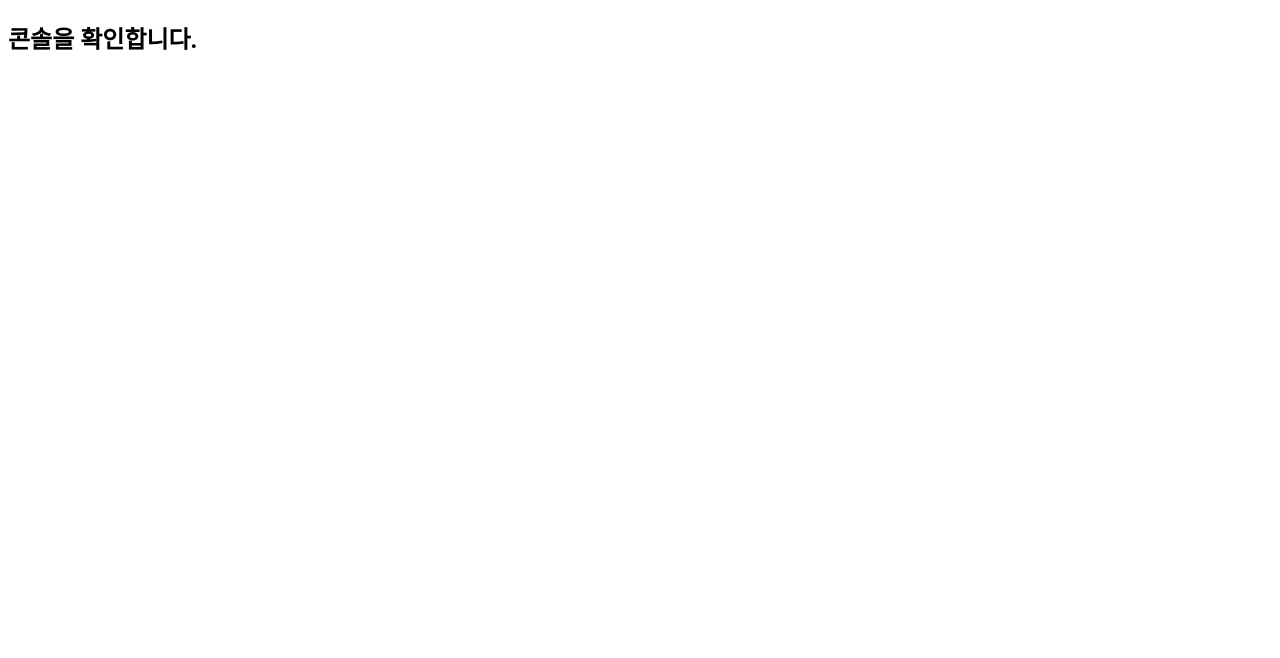
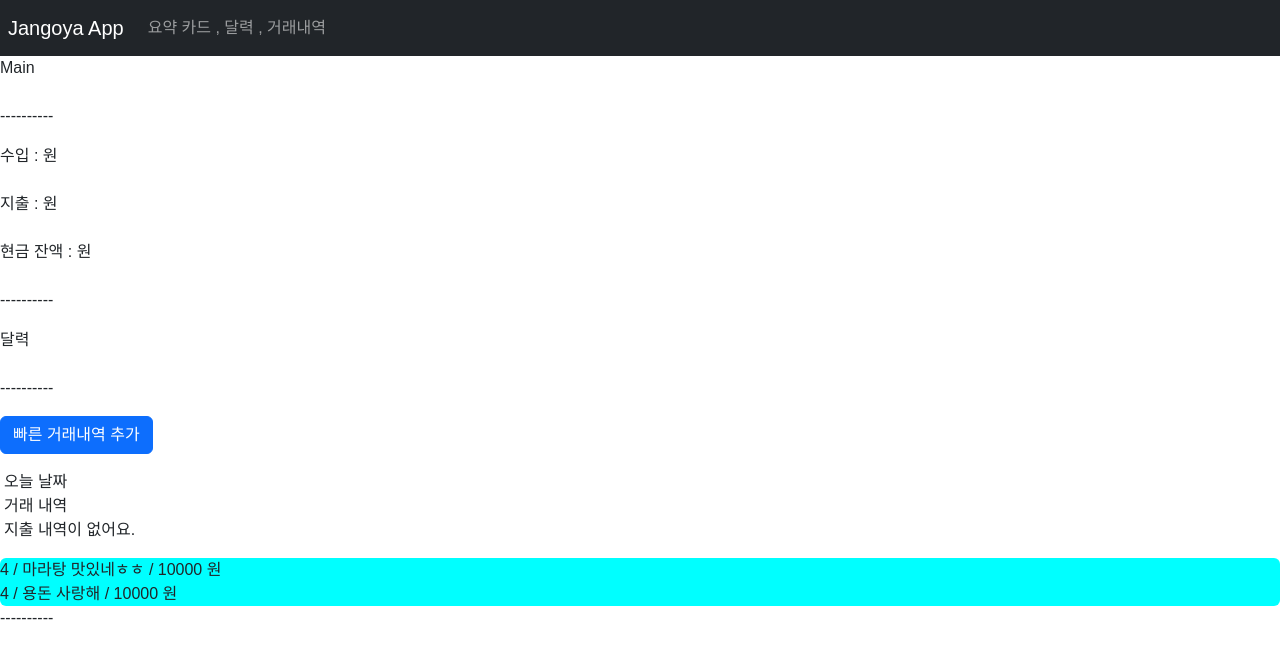
Before and after one commit to baguni93/OneTeam, a Vue app in the folder jangoya/: page / in a window 1280 px wide. Shown: the top 658 px of the page. Built offline with nearby package versions, Linux system fonts and the light colour scheme.

Commit message:
거래내역 추가 기능

```diff
--- a/jangoya/package.json
+++ b/jangoya/package.json
@@ -10,6 +10,7 @@
   },
   "dependencies": {
     "axios": "^1.14.0",
+    "bootstrap": "^5.3.8",
     "pinia": "^3.0.4",
     "vue": "^3.5.30",
     "vue-router": "^5.0.3"
--- a/jangoya/src/App.vue
+++ b/jangoya/src/App.vue
@@ -1,8 +1,4 @@
 <template>
-  <div>
-    <h2>콘솔을 확인합니다.</h2>
-  </div>
-
   <div>
     <Header />
     <router-view></router-view>
@@ -11,4 +7,109 @@
 
 <script setup>
 import Header from './components/Header.vue';
+import { reactive, computed, provide } from 'vue';
+
+const ts = new Date().getDate.toString();
+
+const states = reactive({
+  budgets: [
+    {
+      id: 1,
+      userId: '1',
+      date: ts,
+      type: 'expense',
+      categoryId: '4',
+      amount: '10000',
+      memo: '마라탕 맛있네ㅎㅎ',
+    },
+    {
+      id: 2,
+      userId: '1',
+      date: ts,
+      type: 'income',
+      categoryId: '4',
+      amount: '10000',
+      memo: '용돈 사랑해',
+    },
+  ],
+
+  categories: [
+    {
+      id: '1',
+      userId: '1',
+      type: 'income',
+      name: '월급',
+      color: 'red',
+      icon: '주소',
+    },
+    {
+      id: '2',
+      userId: '1',
+      type: 'income',
+      name: '용돈',
+      color: 'blue',
+      icon: '주소',
+    },
+    {
+      id: '3',
+      userId: '1',
+      type: 'income',
+      name: '기타',
+      color: 'green',
+      icon: '주소',
+    },
+    {
+      id: '4',
+      userId: '1',
+      type: 'income',
+      name: '식비',
+      color: 'orange',
+      icon: '주소',
+    },
+    {
+      id: '5',
+      userId: '1',
+      type: 'expens',
+      name: '교통비',
+      color: 'yellow',
+      icon: '주소',
+    },
+  ],
+});
+
+//date 받아옴
+
+//거래내역 추가
+const addBudget = ({ date, categoryId, amount, memo }) => {
+  states.budgets.push({
+    id: new Date().getTime(),
+    date,
+    categoryId,
+    amount,
+    memo,
+  });
+};
+
+//거래내역 수정 - 금액 , 메모 , 카테고리
+const updateBudget = (id, categoryId, amount, memo) => {
+  let index = states.budgets.findIndex((x) => x.id == id);
+  states.budgets[index] = { ...state.budgets[index], categoryId, amount, memo };
+};
+
+//거래내역 삭제
+const deleteBudget = () => {
+  let index = states.budgets.findIndex((x) => x.id == id);
+  states.budgets.splice(index, 1);
+};
+
+// provide('state', states)
+provide(
+  'budgets',
+  computed(() => states.budgets),
+);
+provide(
+  'categories',
+  computed(() => states.categories),
+);
+provide('actions', { addBudget, updateBudget, deleteBudget });
 </script>
--- /dev/null
+++ b/jangoya/src/assets/main.css
@@ -0,0 +1,23 @@
+body {
+  margin: 0;
+  padding: 0;
+  font-family: sans-serif;
+}
+.title {
+  text-align: center;
+  font-weight: bold;
+  font-size: 20pt;
+}
+.todo-done {
+  text-decoration: line-through;
+}
+.container {
+  padding: 10px 10px 10px 10px;
+}
+.panel-borderless {
+  border: 0;
+  box-shadow: none;
+}
+.pointer {
+  cursor: pointer;
+}
--- a/jangoya/src/components/Header.vue
+++ b/jangoya/src/components/Header.vue
@@ -1,3 +1,30 @@
-<template></template>
+<template>
+  <nav class="navbar navbar-expand-sm bg-dark navbar-dark">
+    <span class="navbar-brand ps-2">Jangoya App</span>
+    <button class="navbar-toggler" type="button" @click="changedIsNavShow">
+      <span class="navbar-toggler-icon"></span>
+    </button>
+    <div :class="navClass">
+      <ul class="navbar-nav">
+        <li class="nav-item">
+          <router-link class="nav-link" :to="{ name: 'transction' }"
+            >요약 카드 , 달력 , 거래내역</router-link
+          >
+        </li>
+      </ul>
+    </div>
+  </nav>
+</template>
 
-<script setup></script>
+<script setup>
+import { reactive, computed } from 'vue';
+const state = reactive({ isNavShow: false });
+const navClass = computed(() =>
+  state.isNavShow
+    ? 'collpase navbar-collapse show'
+    : 'collapse navbar-collapse',
+);
+const changedIsNavShow = () => {
+  state.isNavShow = !state.isNavShow;
+};
+</script>
--- /dev/null
+++ b/jangoya/src/components/TransctionList.vue
@@ -0,0 +1,27 @@
+<template>
+  <div class="row">
+    <div class="col p-3">
+      <div>오늘 날짜</div>
+      <div>거래 내역</div>
+      <div>지출 내역이 없어요.</div>
+    </div>
+  </div>
+  <div class="row">
+    <div class="col">
+      <ul class="list-group" style="background-color: aqua">
+        <TrasctionItem
+          v-for="budgetItem in budgets"
+          :key="budgetItem.id"
+          :budgetItem="budgetItem"
+        ></TrasctionItem>
+      </ul>
+    </div>
+  </div>
+</template>
+
+<script setup>
+import { inject } from 'vue';
+import TrasctionItem from './TrasctionItem.vue';
+
+const budgets = inject('budgets');
+</script>
--- /dev/null
+++ b/jangoya/src/components/TrasctionItem.vue
@@ -0,0 +1,18 @@
+<template>
+  <span class="pointer" @click="updateBudget(budgetItem.id)">
+    {{ budgetItem.categoryId }} / {{ budgetItem.memo }} /
+    {{ budgetItem.amount }} 원
+  </span>
+</template>
+
+<script setup>
+import { useRouter } from 'vue-router';
+import { inject } from 'vue';
+
+defineProps({
+  budgetItem: { Type: Object, required: true },
+});
+
+const router = useRouter();
+const { updateBudget } = inject('actions');
+</script>
--- a/jangoya/src/pages/main/Main.vue
+++ b/jangoya/src/pages/main/Main.vue
@@ -1,3 +1,29 @@
-<template></template>
+<template>
+  <div>Main</div>
+  <br />
 
-<script setup></script>
+  <p>----------</p>
+
+  <div>수입 : 원</div>
+  <br />
+  <div>지출 : 원</div>
+  <br />
+  <div>현금 잔액 : 원</div>
+  <br />
+  <p>----------</p>
+  <div></div>
+  <div>달력</div>
+  <br />
+
+  <p>----------</p>
+  <router-link class="btn btn-primary" to="transction/add">
+    빠른 거래내역 추가
+  </router-link>
+  <TransctionList />
+
+  <p>----------</p>
+</template>
+
+<script setup>
+import TransctionList from '@/components/TransctionList.vue';
+</script>
--- a/jangoya/src/pages/transaction/AddTransction.vue
+++ b/jangoya/src/pages/transaction/AddTransction.vue
@@ -1,3 +1,76 @@
-<template></template>
+<template>
+  <div class="row">
+    <div class="col p-3">
+      <h2>{{ ts }}</h2>
+    </div>
+  </div>
+  <div class="row">
+    <div class="col">
+      <div class="form-group" style="background-color: aqua">
+        <label> ₩ : </label>
+        <input
+          type="text"
+          class="form-control"
+          id="todo"
+          v-model="budgetItem.amount"
+        />
+      </div>
 
-<script setup></script>
+      <div class="form-group">
+        <button
+          type="button"
+          class="btn btn-primary m-1"
+          @click="
+            router.push({
+              path: '/transaction/select/category',
+              state: {
+                amount: budgetItem.amount,
+                categoryType: 'income',
+              },
+            })
+          "
+        >
+          입금
+        </button>
+        <button
+          type="button"
+          class="btn btn-primary m-1"
+          @click="
+            router.push({
+              path: '/transaction/select/category',
+              state: {
+                amount: budgetItem.amount,
+                categoryType: 'expens',
+              },
+            })
+          "
+        >
+          지출
+        </button>
+        <button
+          type="button"
+          class="btn btn-primary m-1"
+          @click="router.push('/')"
+        >
+          취 소
+        </button>
+      </div>
+    </div>
+  </div>
+</template>
+
+<script setup>
+import { inject, reactive } from 'vue';
+import { useRouter } from 'vue-router';
+
+const ts = new Date();
+
+const router = useRouter();
+const { addBudget } = inject('actions');
+const budgetItem = reactive({
+  date: new Date().toDateString,
+  categoryId: '',
+  amount: 0,
+  memo: '',
+});
+</script>
--- a/jangoya/src/pages/transaction/SelectCategory.vue
+++ b/jangoya/src/pages/transaction/SelectCategory.vue
@@ -1,3 +1,63 @@
-<template></template>
+<template>
+  <div>여기는 {{ type }} 카테고리 선택 페이지입니다.</div>
+  <div>{{ amount }}</div>
 
-<script setup></script>
+  <ul class="list-group">
+    <li
+      v-for="categoryItem in categoriesTest"
+      :key="categoryItem.id"
+      @click="addTodoHandler(categoryItem.id)"
+    >
+      <div style="background-color: blue">
+        카테고리 Id : {{ categoryItem.id }} / 카테고리 이름 :
+        {{ categoryItem.name }} 카테고리 타입 : {{ categoryItem.type }}
+      </div>
+      <br />
+    </li>
+  </ul>
+
+  <div class="form-group">
+    <button
+      type="button"
+      class="btn btn-primary m-1"
+      @click="
+        // router.push({
+        //   path: '/transction/add',
+        //   state: {
+        //     amount: amount,
+        //   },
+        // })
+        router.back()
+      "
+    >
+      뒤로가기
+    </button>
+    <button type="button" class="btn btn-primary m-1" @click="router.push('/')">
+      취 소
+    </button>
+  </div>
+</template>
+
+<script setup>
+import { useRouter } from 'vue-router';
+import { inject } from 'vue';
+let router = useRouter();
+const amount = history.state.amount;
+const type = history.state.categoryType;
+let categories = inject('categories');
+
+let categoriesTest = categories.value.filter((x) => x.type === type);
+
+const { addBudget } = inject('actions');
+
+const addTodoHandler = (categoryItemId) => {
+  const budgetItem = {
+    date: new Date().toDateString(),
+    categoryId: categoryItemId,
+    amount: amount,
+    memo: '',
+  };
+  addBudget({ ...budgetItem });
+  router.push('/');
+};
+</script>
```
Also changed, not shown: jangoya/src/main.js (+10 -8 lines), 1 other file (tests, documents, lock files or other folders).
